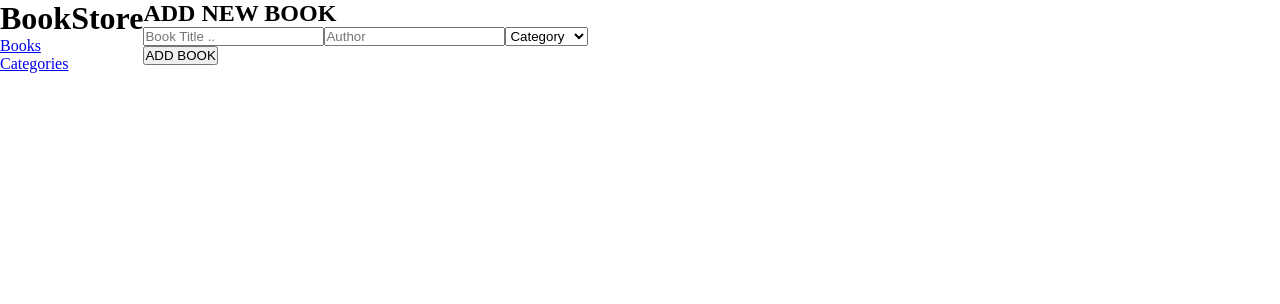
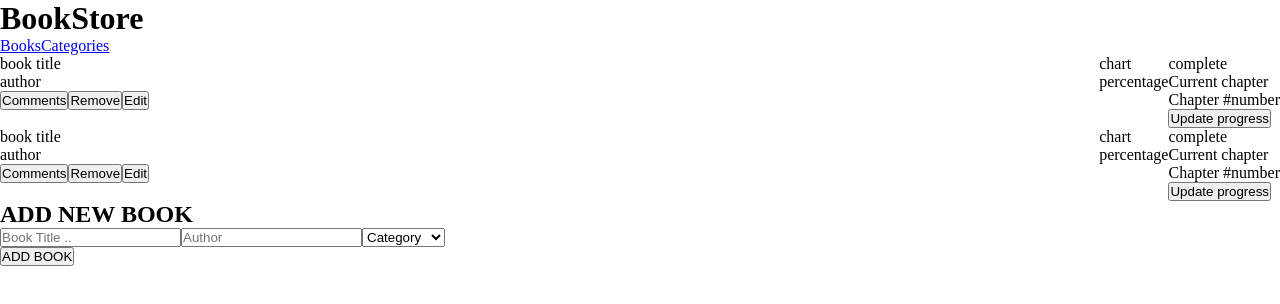
Before and after one commit to Mutalenic/Bookstore, a React (Create React App) app: page / in a window 1280 px wide. Shown: the top 304 px of the page. Built offline with nearby package versions, Linux system fonts and the light colour scheme.

Commit message:
use redux in react update readme

```diff
--- a/src/App.js
+++ b/src/App.js
@@ -5,24 +5,12 @@ import Navbar from './components/Navbar.js';
 import Books from './components/Books.js';
 import Categories from './components/Categories.js';
 
-const books = [
-  {
-    id: 1,
-    genre: 'genre',
-    title: 'book title',
-    author: 'author',
-    status: 'complete',
-    currentChapter: 'Current chapter',
-    chapterNumber: 'Chapter #number',
-  },
-];
-
 export default function App() {
   return (
     <div className="container">
       <Navbar />
       <Routes>
-        <Route exact path="/" element={<Books books={books} />} />
+        <Route exact path="/" element={<Books />} />
         <Route exact path="/categories" element={<Categories />} />
       </Routes>
     </div>
--- a/src/components/Form.js
+++ b/src/components/Form.js
@@ -32,8 +32,8 @@ const FormBook = () => {
     <div>
       <form onSubmit={formHandler}>
         <h2>ADD NEW BOOK</h2>
-        <input type="text" placeholder="Book Title .." onChange={(e) => setTitle(e.target.value)} required />
-        <input className="book-input" placeholder="Author" onChange={(e) => setAuthor(e.target.value)} required />
+        <input type="text" placeholder="Book Title .." value={author} onChange={(e) => setTitle(e.target.value)} required />
+        <input className="book-input" placeholder="Author" value={author} onChange={(e) => setAuthor(e.target.value)} required />
         <select id="books" value={category} name={category} onChange={(e) => setCategory(e.target.value)} required>
           <option value="" disabled>Category</option>
           <option value="Fiction">Fiction</option>
--- a/src/redux/books/Books.js
+++ b/src/redux/books/Books.js
@@ -1,7 +1,25 @@
-const ADD_BOOK = 'bookStore/books/ADD_BOOK';
-const REMOVE_BOOK = 'bookStore/books/REMOVE_BOOK';
+const ADD_BOOK = 'ADD_BOOK';
+const REMOVE_BOOK = 'REMOVE_BOOK';
 
-const initialState = [];
+const initialState = [{
+  id: 1,
+  genre: 'genre',
+  title: 'book title',
+  author: 'author',
+  status: 'complete',
+  currentChapter: 'Current chapter',
+  chapterNumber: 'Chapter #number',
+},
+{
+  id: 2,
+  genre: 'genre',
+  title: 'book title',
+  author: 'author',
+  status: 'complete',
+  currentChapter: 'Current chapter',
+  chapterNumber: 'Chapter #number',
+},
+];
 
 export const addBook = (payload) => ({
   type: ADD_BOOK,
@@ -12,7 +30,7 @@ export const removeBook = (payload) => ({
   payload,
 });
 
-const reducer = (state = initialState, action) => {
+const reducer = (state = initialState, action = {}) => {
   switch (action.type) {
     case ADD_BOOK:
       return [...state, action.payload];
--- a/src/redux/categories/categories.js
+++ b/src/redux/categories/categories.js
@@ -1,15 +1,12 @@
-// Actions
 const CHECKSTATUS = 'bookstore/categories/checkStatus';
 
 const initialState = [];
 
-// Action Creators
 export const checkStatus = (payload) => ({
   type: CHECKSTATUS,
   payload,
 });
 
-// Reducer
 const categoriesReducer = (state = initialState, action) => {
   switch (action.type) {
     case CHECKSTATUS:
--- a/src/style/App.css
+++ b/src/style/App.css
@@ -4,6 +4,35 @@
   padding: 0;
 }
 
+/*
 .container {
   display: flex;
+} */
+nav {
+  display: flex;
+  flex-direction: row;
+  justify-content: space-between;
+  align-items: center;
 }
+
+.mainNav {
+  display: flex;
+  flex-direction: row;
+}
+
+ul {
+  display: flex;
+  flex-direction: row;
+  list-style: none;
+}
+
+.bookCard {
+  display: flex;
+  flex-direction: row;
+  justify-content: space-between;
+}
+
+.progress {
+  display: flex;
+  flex-direction: row;
+}
```
Also changed, not shown: 1 other file (tests, documents, lock files or other folders).
